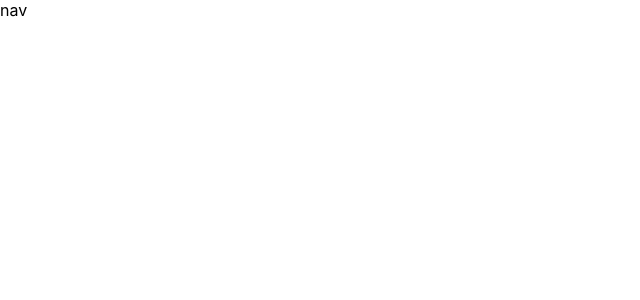
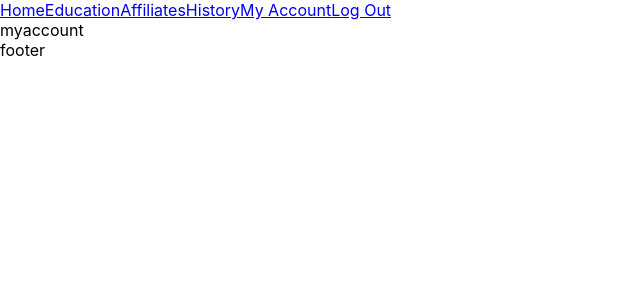
Before and after one commit to williamcd/PaymentPortal, a React (Create React App) app: page /myaccount in a window 1280 px wide. Shown: the top 300 px of the page, without its empty margins (0-640 px from the left). Built offline with nearby package versions, Linux system fonts and the light colour scheme.

Commit message:
framing nav bar

```diff
--- a/src/App.js
+++ b/src/App.js
@@ -5,6 +5,10 @@ import Nav from './components/Nav';
 import Login from './components/Login';
 import Footer from './components/Footer';
 import Home from './components/Home';
+import Affiliates from './components/Affiliates';
+import Education from './components/Education';
+import History from './components/History';
+import MyAccount from './components/MyAccount';
 
 
 function App() {
@@ -16,10 +20,13 @@ function App() {
           <Switch>
             <Route exact path="/" component={Login} />
             <Route exact path="/home" component={Home} />
-            {/* <Route exact path="/education" component={Education} /> */}
-            {/* <Route exact path="/affiliates" component={Affiliates} /> */}
+            <Route exact path="/education" component={Education} />
+            <Route exact path="/affiliates" component={Affiliates} />
+            <Route exact path="/history" component={History} />
+            <Route exact path="/myaccount" component={MyAccount} />
           </Switch>
         </div>
+        <Footer />
       </Router>
     </div>
   );
--- /dev/null
+++ b/src/components/Affiliates.js
@@ -0,0 +1,13 @@
+import React, { Component } from 'react';
+
+class Affiliates extends Component {
+    render() {
+        return (
+            <div>
+                affiliates
+            </div>
+        );
+    }
+}
+
+export default Affiliates;
--- /dev/null
+++ b/src/components/Education.js
@@ -0,0 +1,13 @@
+import React, { Component } from 'react';
+
+class Education extends Component {
+    render() {
+        return (
+            <div>
+                education
+            </div>
+        );
+    }
+}
+
+export default Education;
--- /dev/null
+++ b/src/components/History.js
@@ -0,0 +1,13 @@
+import React, { Component } from 'react';
+
+class History extends Component {
+    render() {
+        return (
+            <div>
+                history
+            </div>
+        );
+    }
+}
+
+export default History;
--- /dev/null
+++ b/src/components/MyAccount.js
@@ -0,0 +1,13 @@
+import React, { Component } from 'react';
+
+class MyAccount extends Component {
+    render() {
+        return (
+            <div>
+                myaccount
+            </div>
+        );
+    }
+}
+
+export default MyAccount;
--- a/src/components/Nav.js
+++ b/src/components/Nav.js
@@ -1,10 +1,17 @@
 import React, { Component } from 'react';
+import { Link } from "react-router-dom";
+import styled from 'styled-components';
 
 class Nav extends Component {
     render() {
         return (
             <div>
-                nav
+                <Link to="/home">Home</Link>
+                <Link to="/education">Education</Link>
+                <Link to="/affiliates">Affiliates</Link>
+                <Link to="/history">History</Link>
+                <Link to="/myaccount">My Account</Link>
+                <Link to="/">Log Out</Link>
             </div>
         );
     }
```
